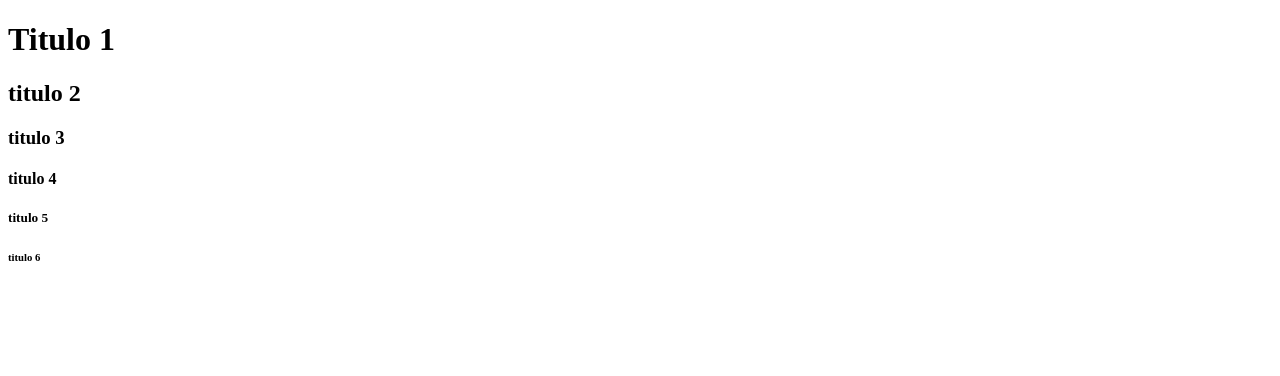
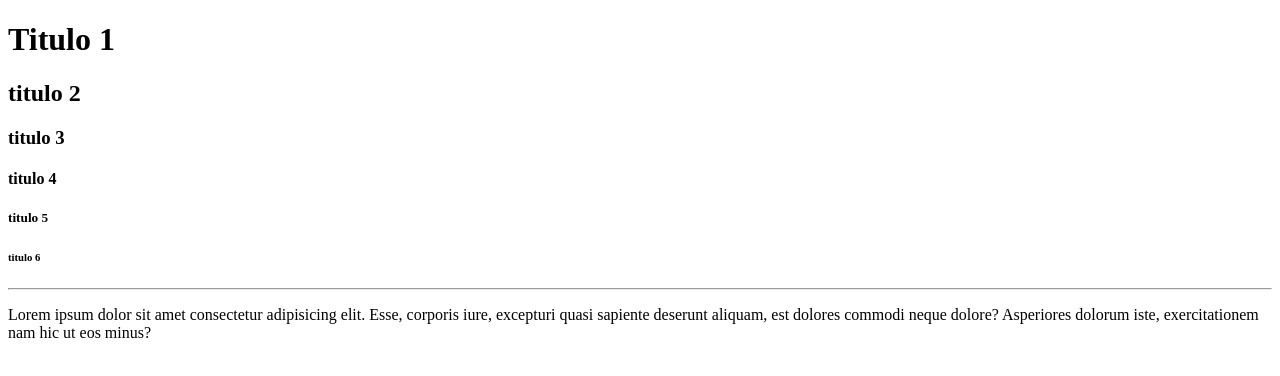
Before and after one commit to Rich-Gc/Rich-a, a plain HTML site: page index.html in a window 1280 px wide. Drawn offline with Linux system fonts and the light colour scheme.

Commit message:
agregado hr y p

```diff
--- a/index.html
+++ b/index.html
@@ -10,5 +10,7 @@
     <h4>titulo 4</h4>
     <h5>titulo 5</h5>
     <h6>titulo 6</h6>
+    <hr>
+    <p>Lorem ipsum dolor sit amet consectetur adipisicing elit. Esse, corporis iure, excepturi quasi sapiente deserunt aliquam, est dolores commodi neque dolore? Asperiores dolorum iste, exercitationem nam hic ut eos minus?</p>
 </body>
 </html>
```
